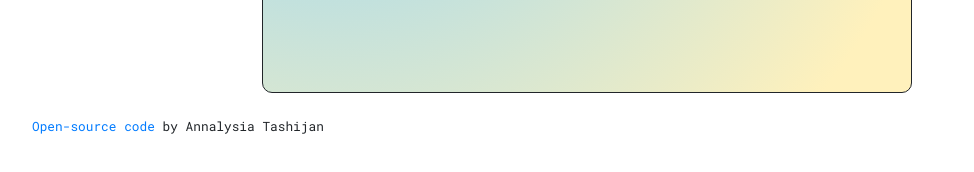
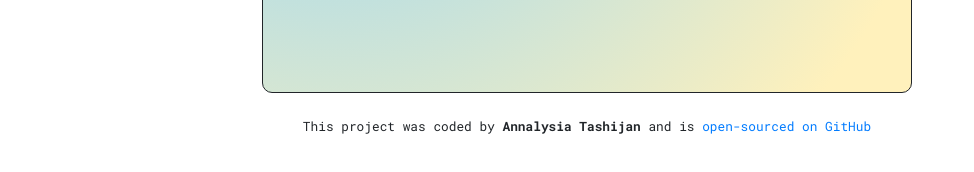
Before and after one commit to atashijan/My-Weather-App, a plain HTML site: page weather-index.html in a window 1280 px wide. Shown: the part 454-626 px from the top of the page, without its empty margins (53-1027 px from the left). Drawn offline with nearby package versions, Linux system fonts and the light colour scheme; no server answers; a web font is replaced by a local one.

Commit message:
Added footer in HTML and converted time to 12 hour clock

```diff
--- a/app.js
+++ b/app.js
@@ -36,7 +36,7 @@ currentDay.innerHTML = `${day}`;
 currentMonth.innerHTML = `${thisMonth} ${date}`;
 
 let currentTime = document.querySelector("#time");
-let hours = now.getHours();
+let hours = now.getHours() % 12 || 12;
 if (hours < 10) {
   hours = `0${hours}`;
 }
--- a/index.html
+++ b/weather-index.html
@@ -4,7 +4,7 @@
     <meta charset="UTF-8" />
     <meta http-equiv="X-UA-Compatible" content="IE=edge" />
     <meta name="viewport" content="width=device-width, initial-scale=1.0" />
-    <title>Document</title>
+    <title>Weather Application | Annalysia Tashijan</title>
     <link
       rel="stylesheet"
       href="https://cdn.jsdelivr.net/npm/bootstrap@4.3.1/dist/css/bootstrap.min.css"
@@ -65,14 +65,17 @@
             <div class="weather-forecast" id="forecast"></div>
           </div>
         </div>
-        <small
-          ><a
-            href="https://github.com/atashijan/My-weather-app.git"
-            target="_blank"
-            >Open-source code</a
-          >
-          by Annalysia Tashijan</small
-        >
+        <footer class="text-center">
+          <small
+            >This project was coded by <strong>Annalysia Tashijan</strong> and
+            is
+            <a
+              href="https://github.com/atashijan/My-weather-app.git"
+              target="_blank"
+              >open-sourced on GitHub</a
+            >
+          </small>
+        </footer>
       </div>
     </div>
 
```
Also changed, not shown: style.css (line endings or trailing spaces), 1 other file.
